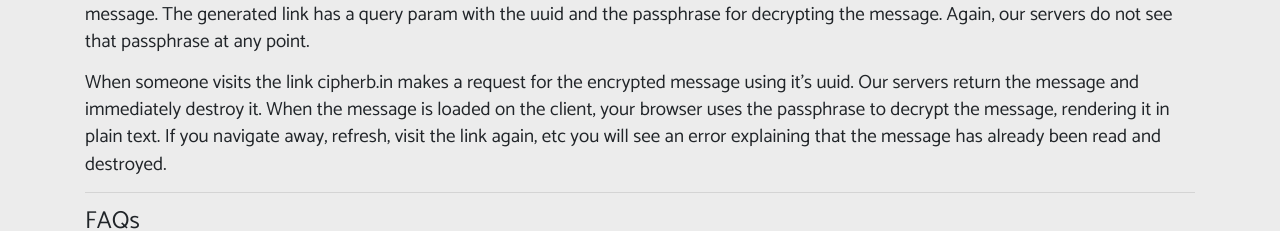
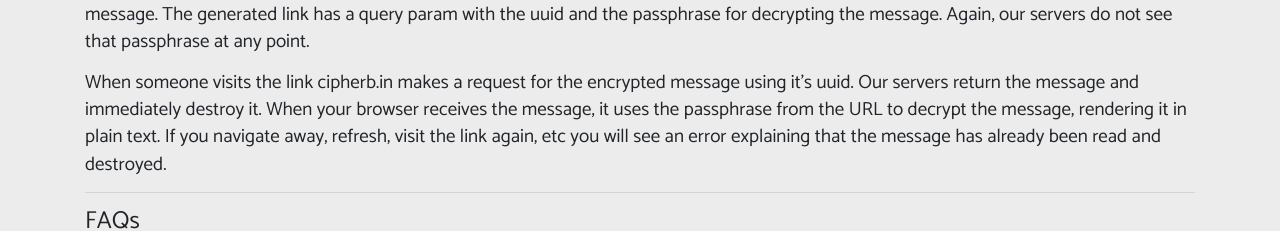
Before and after one commit to cipherbin/cipher-bin-client, a React (Create React App) app: page /how-it-works in a window 1280 px wide. Shown: the part 446-677 px from the top of the page. Built offline with nearby package versions, Linux system fonts and the light colour scheme.

Commit message:
Little content & style update

```diff
--- a/src/components/HowItWorks/HowItWorks.css
+++ b/src/components/HowItWorks/HowItWorks.css
@@ -1,4 +1,5 @@
 .how-it-works-wrapper {
   margin-top: 30px;
   font-size: 19px;
+  margin-bottom: 150px;
 }
--- a/src/components/HowItWorks/HowItWorks.js
+++ b/src/components/HowItWorks/HowItWorks.js
@@ -33,8 +33,8 @@
       <p>
         When someone visits the link cipherb.in makes a request for the encrypted
         message using it&#39;s uuid. Our servers return the message and immediately
-        destroy it. When the message is loaded on the client, your browser uses the
-        passphrase to decrypt the message, rendering it in plain text. If you
+        destroy it. When your browser receives the message, it uses the passphrase
+        from the URL to decrypt the message, rendering it in plain text. If you
         navigate away, refresh, visit the link again, etc you will see an error
         explaining that the message has already been read and destroyed.
       </p>
```
